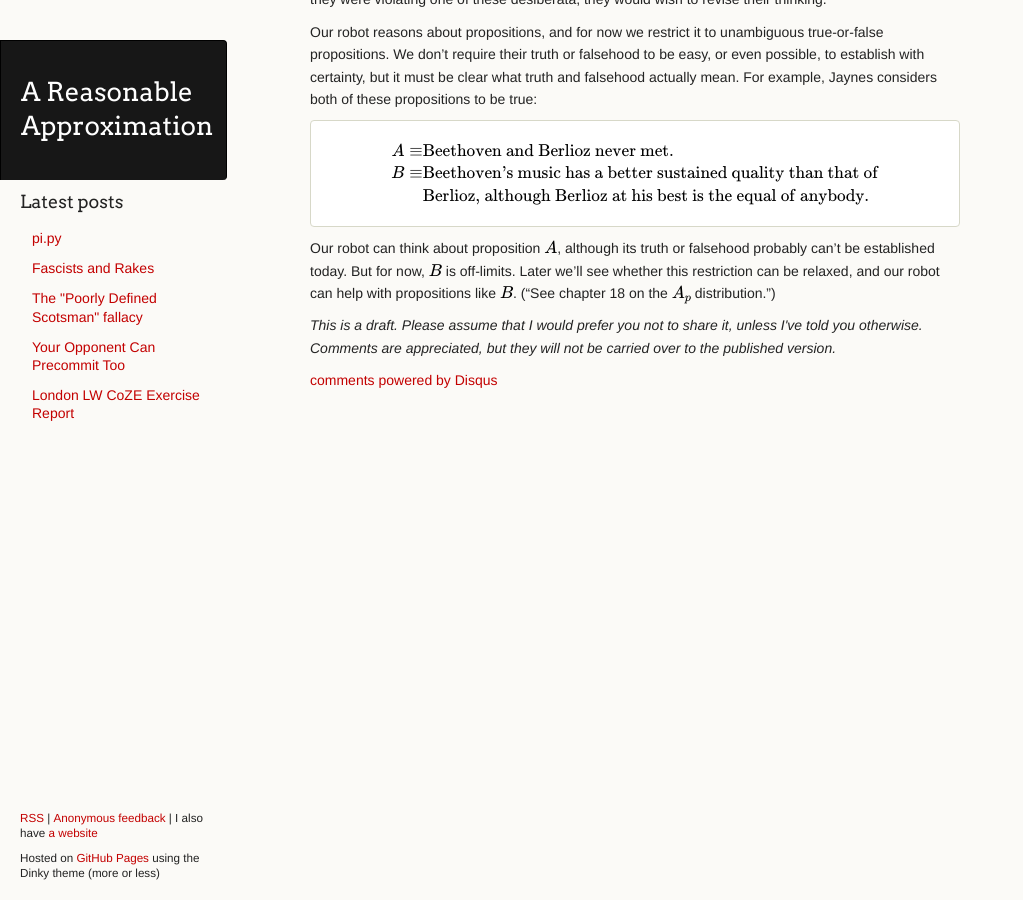
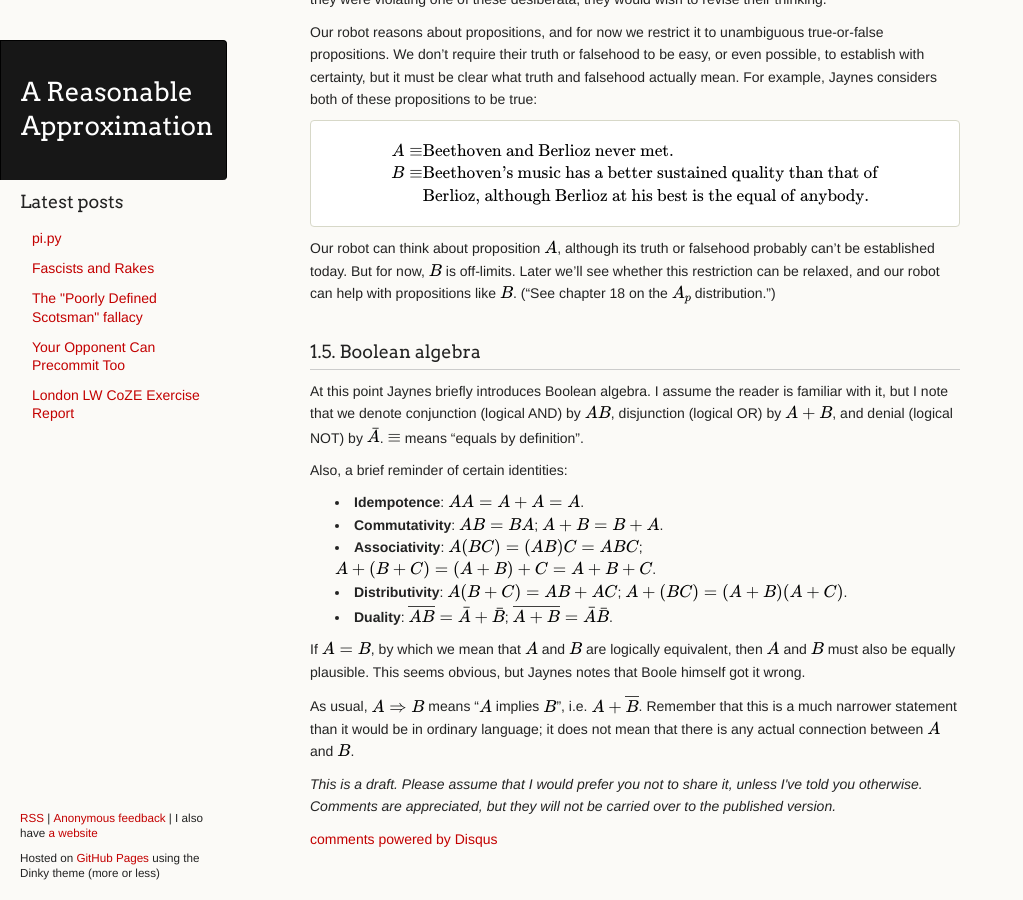
Before and after one commit to ChickenProp/chickenprop.github.com, a Jekyll site: the page built from drafts/cliffs-notes-pttlos-part-1.md, in a window 1280 px wide and 900 px high, scrolled down 3028 px. Shown: the whole window, without its empty margins (0-1023 px from the left). Built offline with Jekyll 4.4.1, drawn with Linux system fonts in a browser that asks for light colours; nearby versions of some CDN libraries; Markdown is read by kramdown in place of the engine named in the settings; formulas are drawn with MathJax 3; comment, search, counter and statistics services are not loaded.

Commit message:
next section

````diff
--- a/drafts/cliffs-notes-pttlos-part-1.md
+++ b/drafts/cliffs-notes-pttlos-part-1.md
@@ -78,3 +78,19 @@ B ≡ & \text{Beethoven's music has a better sustained quality than that of}\\
 ```
 
 Our robot can think about proposition `$A$`, although its truth or falsehood probably can't be established today. But for now, `$B$` is off-limits. Later we'll see whether this restriction can be relaxed, and our robot can help with propositions like `$B$`. ("See chapter 18 on the `$A_p$` distribution.")
+
+### 1.5. Boolean algebra
+
+At this point Jaynes briefly introduces Boolean algebra. I assume the reader is familiar with it, but I note that we denote conjunction (logical AND) by `$AB$`, disjunction (logical OR) by `$A+B$`, and denial (logical NOT) by `$\bar A$`. `$≡$` means "equals by definition".
+
+Also, a brief reminder of certain identities:
+
+* **Idempotence**: `$AA = A+A = A$`.
+* **Commutativity**: `$AB = BA$`; `$A+B = B+A$`.
+* **Associativity**: `$A(BC) = (AB)C = ABC$`; `$A+(B+C) = (A+B)+C = A+B+C$`.
+* **Distributivity**: `$A(B+C) = AB + AC$`; `$A + (BC) = (A+B)(A+C)$`.
+* **Duality**: `$\overline{AB} = \bar A + \bar B$`; `$\overline{A+B} = \bar A \bar B$`.
+
+If `$A=B$`, by which we mean that `$A$` and `$B$` are logically equivalent, then `$A$` and `$B$` must also be equally plausible. This seems obvious, but Jaynes notes that Boole himself got it wrong.
+
+As usual, `$A ⇒ B$` means "`$A$` implies `$B$`", i.e. `$A+\overline B$`. Remember that this is a much narrower statement than it would be in ordinary language; it does not mean that there is any actual connection between `$A$` and `$B$`.
````
